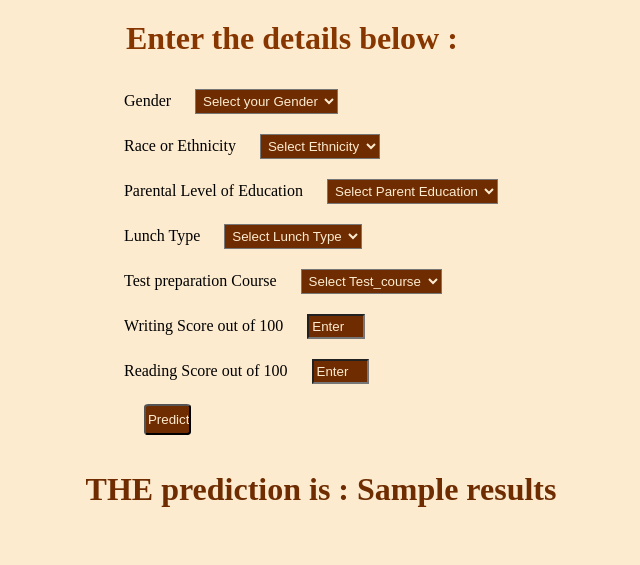
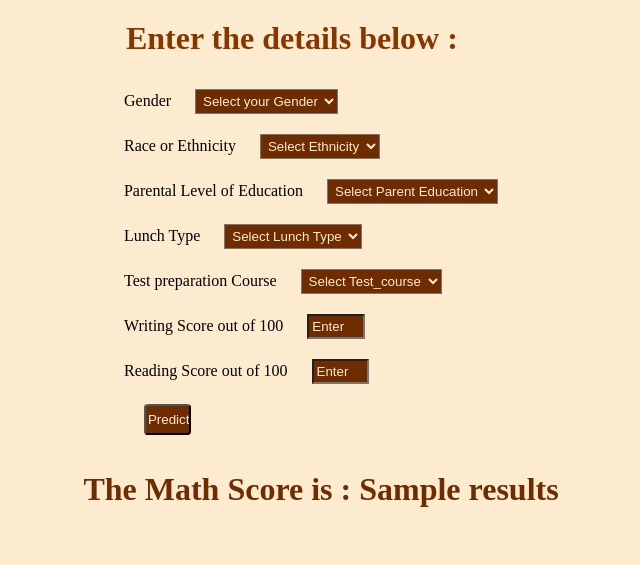
Before and after one commit to PalakJagwani/MachineLearningProject, a Flask app: template templates/home.html in a window 1280 px wide. Shown: the part 161-726 px from the top of the page, without its empty margins (327-967 px from the left). Run offline with Flask 3, Linux system fonts and the light colour scheme; the template is opened without the code that fills it: most values are stand-ins (such as "Sample title", 1, 10 or a date in 2020).

Commit message:
Math Score changes

```diff
--- a/templates/home.html
+++ b/templates/home.html
@@ -133,7 +133,7 @@
         </div>
     </form>
     <h2 style="color: #6e2c00; font-size: 2rem;">
-        THE  prediction is : {{results}}
+        The Math Score is : {{results}}
      </h2>
     </div>
 
```
